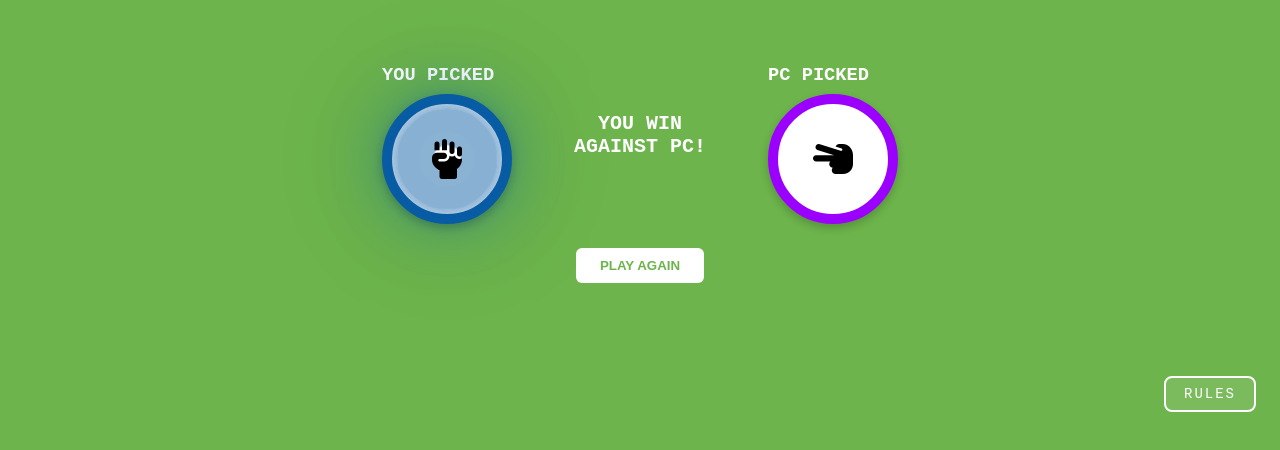
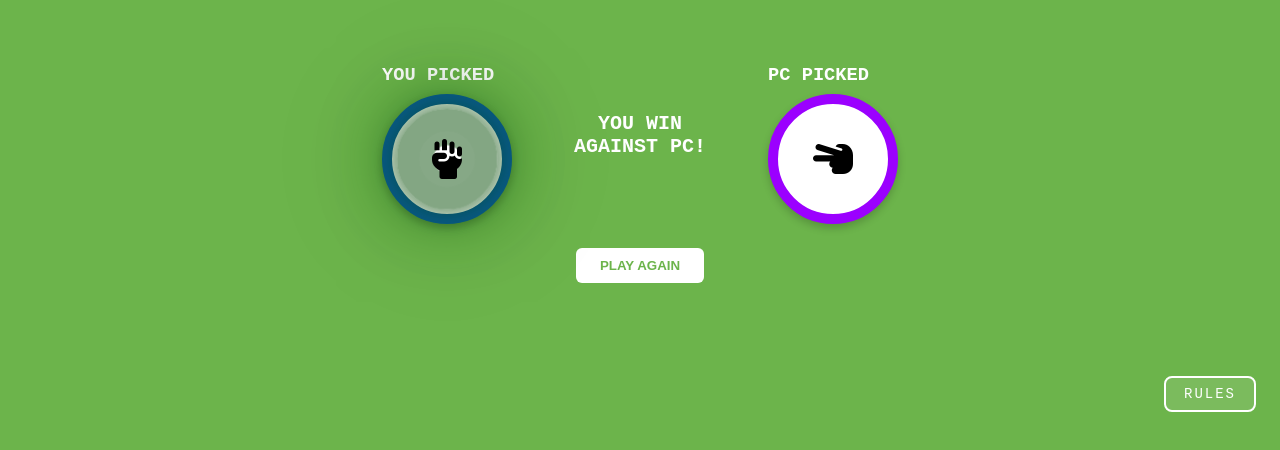
Before and after one commit to ShaliniGupta01/JS-module-test, a plain HTML site: page index.html in a window 1280 px wide. Both pictures are taken after a click on the element 530 px from the left and 528 px from the top of the page. Shown: the part 364-814 px from the top of the page. Drawn offline with Linux system fonts and the light colour scheme.

Commit message:
updated glow effect to green

```diff
--- a/style.css
+++ b/style.css
@@ -25,15 +25,13 @@ body.app-body {
   content: "";
   position: absolute;
   top: -14px;
-  /* Increased to spread the glow more */
   left: -14px;
   right: -14px;
   bottom: -14px;
   border-radius: 60%;
-  border: 50px solid var(--glow-color, #0a7d0c);
-  /* drop-shadow: 0 0 10px var(--glow-color); */
-  box-shadow: 0 0 10px var(--glow-color), 0 0 40px var(--glow-color),
-    0 0 80px var(--glow-color), 0 0 120px var(--glow-color);
+  border: 50px solid #044a04; /* green */
+  box-shadow: 0 0 10px  #044a04, 0 0 40px  #044a04, 0 0 80px  #044a04,
+    0 0 120px  #044a04;
   opacity: 0.3;
   z-index: -1;
   animation: glowRing 3s infinite ease-in-out;
@@ -85,7 +83,6 @@ body.show-end-screen .header,
 body.show-end-screen #scoreBoard {
   display: none;
 }
-
 
 .logo {
   color: white;
```
